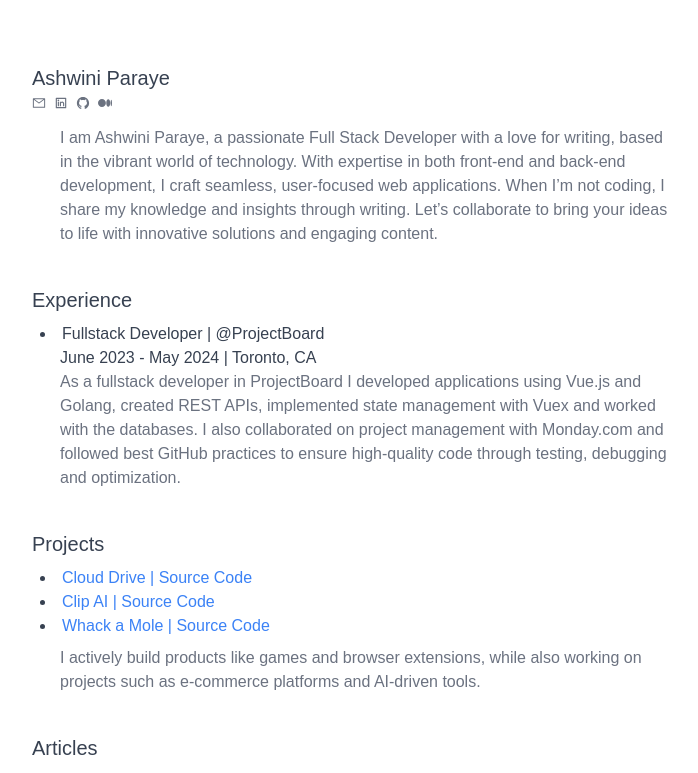
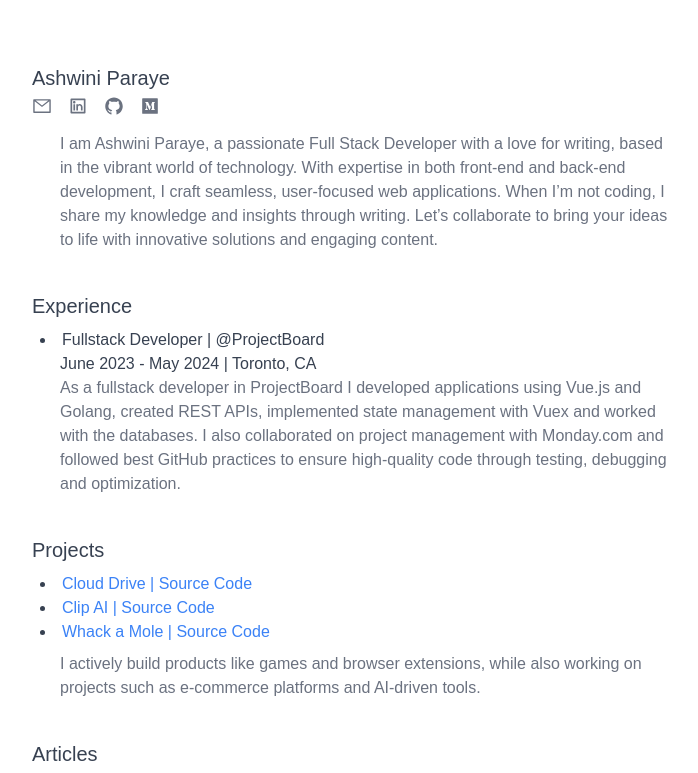
Before and after one commit to AshwiniParaye1/Portfolio3, a Next.js app: page / in a window 1280 px wide. Shown: the top 773 px of the page, without its empty margins (288-986 px from the left). Built offline with nearby package versions, Linux system fonts and the light colour scheme; a web font is replaced by a local one.

Commit message:
increase icon size

```diff
--- a/app/components/About.jsx
+++ b/app/components/About.jsx
@@ -3,16 +3,16 @@ import React from "react";
 import { AiOutlineMail } from "react-icons/ai";
 import { RiLinkedinBoxLine } from "react-icons/ri";
 import { AiOutlineGithub } from "react-icons/ai";
-import { FaMedium } from "react-icons/fa6";
+import { AiFillMediumSquare } from "react-icons/ai";
 
 const About = () => {
   return (
     <div className="">
       <h1 className="text-xl text-gray-700">Ashwini Paraye</h1>
-      <div className="text-sm text-gray-500 mt-1 mb-4 flex flex-row gap-2">
+      <div className="text-sm text-gray-500 mt-1 mb-4 flex flex-row gap-4">
         <div>
           <Link href="mailto:ashwiniparaye1@gmail.com">
-            <AiOutlineMail />
+            <AiOutlineMail size={20} className="hover:text-gray-700" />
           </Link>
         </div>
         <span>
@@ -20,17 +20,17 @@ const About = () => {
             href="https://www.linkedin.com/in/ashwini-paraye/"
             target="_blank"
           >
-            <RiLinkedinBoxLine />
+            <RiLinkedinBoxLine size={20} className="hover:text-gray-700" />
           </Link>
         </span>
         <span>
           <Link href="https://github.com/AshwiniParaye1" target="_blank">
-            <AiOutlineGithub />
+            <AiOutlineGithub size={20} className="hover:text-gray-700" />
           </Link>
         </span>
         <span>
           <Link href="https://ashwini-paraye.medium.com/" target="_blank">
-            <FaMedium />
+            <AiFillMediumSquare size={20} className="hover:text-gray-700" />
           </Link>
         </span>
       </div>
```
